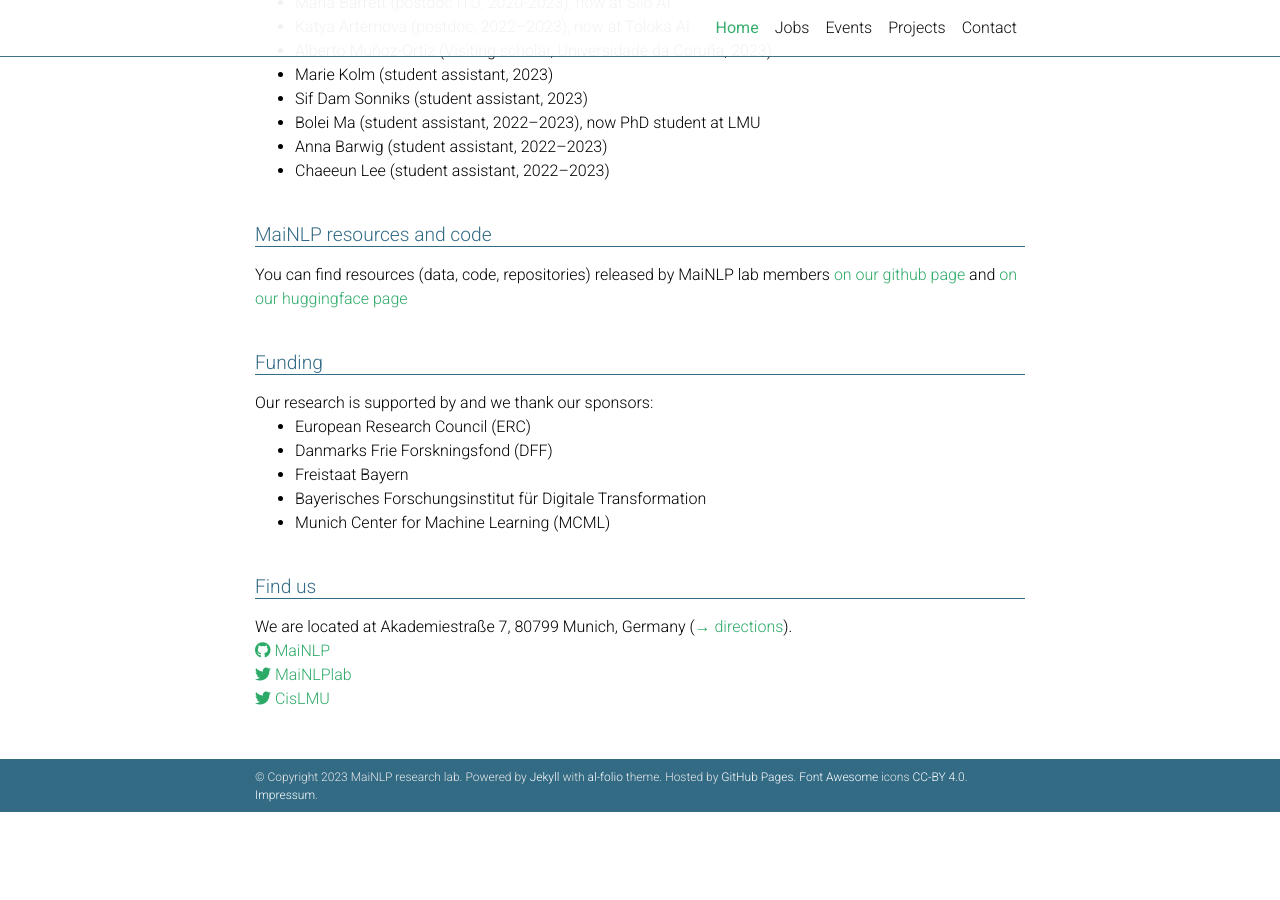
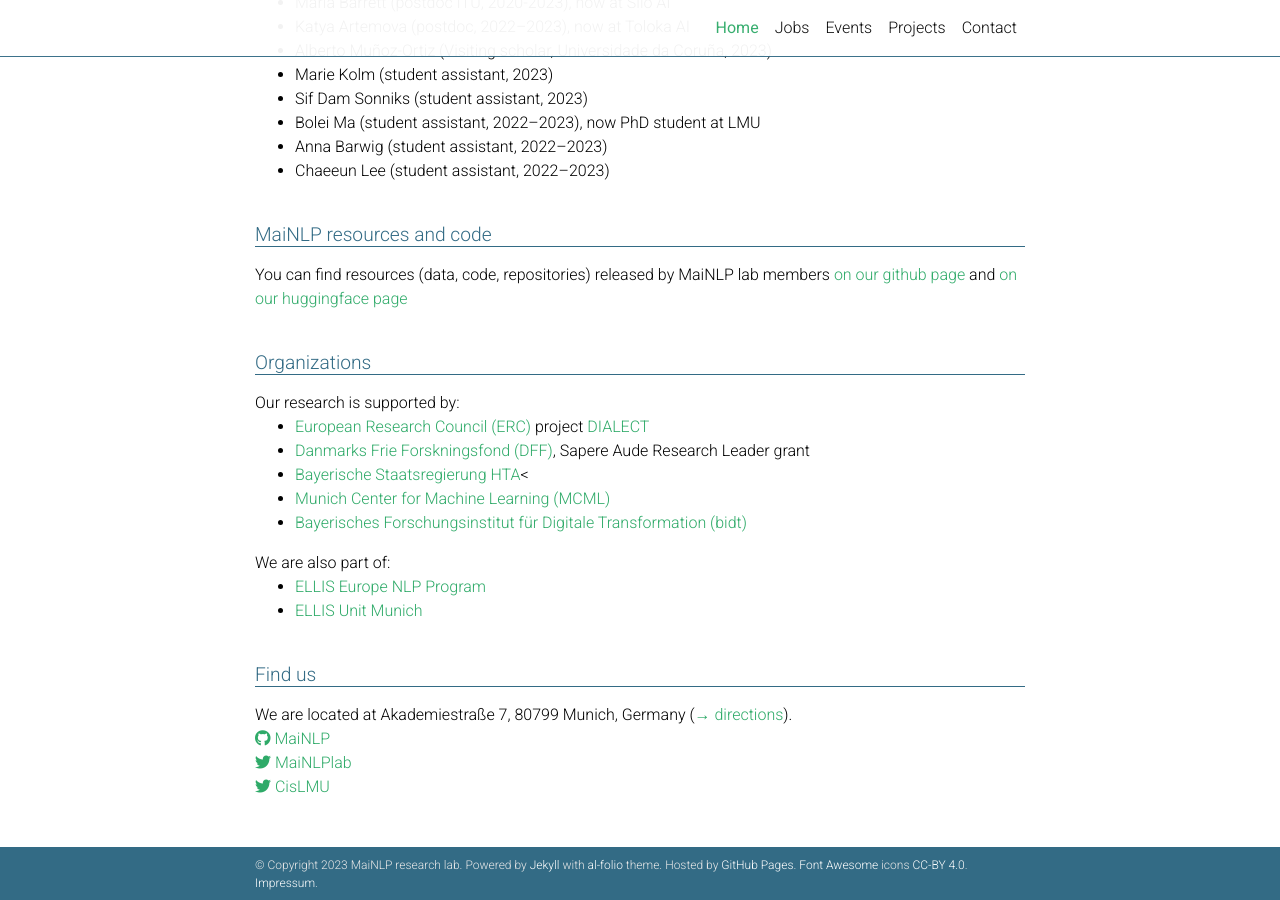
Before and after one commit to mainlp/mainlp.github.io, a Jekyll site: the page built from _pages/about.md, in a window 1280 px wide and 900 px high, scrolled down 4102 px. Built offline with Jekyll 4.4.1, drawn with Linux system fonts in a browser that asks for light colours; full-size pictures stand in for the smaller copies a plugin makes; comment, search, counter and statistics services are not loaded; a style sheet for code colours, icons or effects is not loaded; before the commit the page ends 4914 px from its top, so only the background shows below that.

Commit message:
Update about.md

```diff
--- a/_pages/about.md
+++ b/_pages/about.md
@@ -240,14 +240,20 @@ In broad terms, our aim is to make NLP models more robust, so that they can deal
   <h2 class="category">MaiNLP resources and code</h2>
   You can find resources (data, code, repositories) released by MaiNLP lab members <a href="https://github.com/mainlp/">on our github page</a> and <a href="https://huggingface.co/mainlp">on our huggingface page</a>
 
-  <h2 class="category">Funding</h2>
-  Our research is supported by and we thank our sponsors:
+  <h2 class="category">Organizations</h2>
+  Our research is supported by:
   <ul>
-    <li>European Research Council (ERC)</li>
-    <li>Danmarks Frie Forskningsfond (DFF)</li>
-    <li>Freistaat Bayern</li>
-    <li>Bayerisches Forschungsinstitut für Digitale Transformation</li>
-    <li>Munich Center for Machine Learning (MCML)</li>
+    <li><a href="https://erc.europa.eu/homepage">European Research Council (ERC)</a> project <a href="https://mainlp.github.io/projects/#ongoingproj">DIALECT</a></li>
+    <li><a href="https://dff.dk/en">Danmarks Frie Forskningsfond (DFF)</a>, Sapere Aude Research Leader grant</li>
+    <li><a href="https://www.bayern.de/politik/hightech-agenda/">Bayerische Staatsregierung HTA</a><</li>
+    <li><a href="https://mcml.ai/">Munich Center for Machine Learning (MCML)</a></li>
+    <li><a href="https://www.bidt.digital/">Bayerisches Forschungsinstitut für Digitale Transformation (bidt)</a></li>
+  </ul>
+
+  We are also part of:
+  <ul>
+    <li><a href="https://ellis.eu/programs/natural-language-processing">ELLIS Europe NLP Program</a></li>
+    <li><a href="https://www.ellismunich.ai/">ELLIS Unit Munich</a></li>
   </ul>
 
  <!-- TODO <img src="MCML_Logo.jpg" alt="MCML logo"/> -->
```
